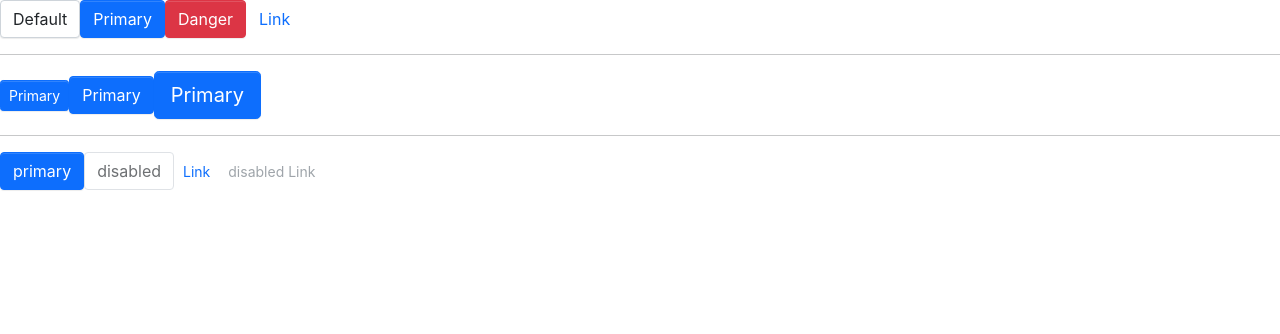
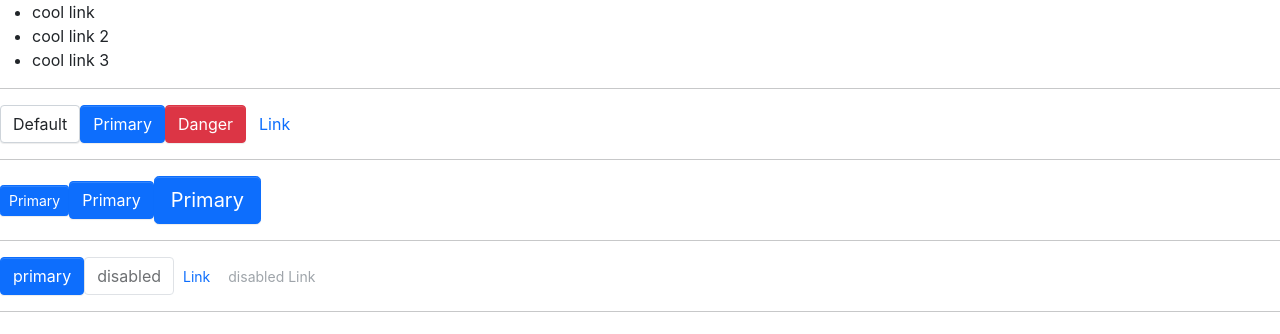
Before and after one commit to rookiecoder-chen/ant-ui, a React (Create React App) app: page / in a window 1280 px wide. Shown: the top 334 px of the page. Built offline with nearby package versions, Linux system fonts and the light colour scheme.

Commit message:
Menu使用useContext向MenuItem传值

```diff
--- a/src/App.tsx
+++ b/src/App.tsx
@@ -1,10 +1,20 @@
 import React from 'react';
 import Button, {ButtonSize, ButtonType} from './components/Button/button';
+import Menu from './components/Menu/menu';
+import MenuItem from './components/Menu/menuItem';
 
 function App() {
     return (
         <div className="App">
             <header className="App-header">
+                <Menu defaultIndex={0} onSelect={(index) => {
+                    alert(index);
+                }}>
+                    <MenuItem index={0}>cool link</MenuItem>
+                    <MenuItem index={1} disabled>cool link 2</MenuItem>
+                    <MenuItem index={2}>cool link 3</MenuItem>
+                </Menu>
+                <hr/>
                 <Button>Default</Button>
                 <Button btnType={ButtonType.Primary}>Primary</Button>
                 <Button btnType={ButtonType.Danger}>Danger</Button>
@@ -20,6 +30,7 @@
                     Link</Button>
                 <Button disabled btnType={ButtonType.Link} size={ButtonSize.Small} href="http://www.baidu.com"> disabled
                     Link</Button>
+                <hr/>
             </header>
         </div>
     );
--- a/src/components/Menu/menu.tsx
+++ b/src/components/Menu/menu.tsx
@@ -1,23 +1,46 @@
-import React from 'react';
+import React, {createContext, useState} from 'react';
 import classNames from 'classnames';
 
 type MenuMode = 'horizontal' | 'vertical'
+type SelectCallback = (selectedIndex: number) => void
 
 export interface MenuProps {
     defaultIndex?: number;
     className?: string;
     mode?: MenuMode;
     style?: React.CSSProperties;
-    onSelected?: (selectedIndex: number) => void;
+    onSelect?: SelectCallback;
 }
 
+interface IMenuContext {
+    index: number;
+    onSelect?: SelectCallback;
+}
+
+export const MenuContext = createContext<IMenuContext>({index: 0});
+
 const Menu: React.FC<MenuProps> = (props) => {
-    const {defaultIndex, className, mode, style, children} = props;
+    const {defaultIndex, className, mode, style, children, onSelect} = props;
+    const [currentActive, setActive] = useState(defaultIndex);
     const classes = classNames('ant-menu', className, {
         'menu-vertical': mode === 'vertical'
     });
+    const handleClick = (index: number) => {
+        setActive(index);
+        if (onSelect) {
+            onSelect(index);
+        }
+    };
+    const passedContext: IMenuContext = {
+        index: currentActive ? currentActive : 0,
+        onSelect: handleClick
+    };
     return (
-        <ul className={classes} style={style}>{children}</ul>
+        <ul className={classes} style={style}>
+            <MenuContext.Provider value={passedContext}>
+                {children}
+            </MenuContext.Provider>
+        </ul>
     );
 };
 Menu.defaultProps = {
--- a/src/components/Menu/menuItem.tsx
+++ b/src/components/Menu/menuItem.tsx
@@ -1,8 +1,9 @@
-import React from 'react';
+import React, {useContext} from 'react';
 import classNames from 'classnames';
+import {MenuContext} from './menu';
 
 export interface MenuItemProps {
-    index?: number;
+    index: number;
     disabled?: boolean;
     className?: string;
     style?: React.CSSProperties;
@@ -10,11 +11,23 @@
 
 const MenuItem: React.FC<MenuItemProps> = (props) => {
     const {index, disabled, className, style, children} = props;
+    const context = useContext(MenuContext);
     const classes = classNames('menu-item', className, {
         'is-disabled': disabled,
+        'is-active': context.index === index
     });
+    const handleClick = () => {
+        if (context.onSelect && !disabled) {
+            context.onSelect(index);
+        }
+    };
     return (
-        <li className={classes} style={style}>{children}</li>
+        <li className={classes}
+            style={style}
+            onClick={handleClick}
+        >
+            {children}
+        </li>
     );
 };
 
```
